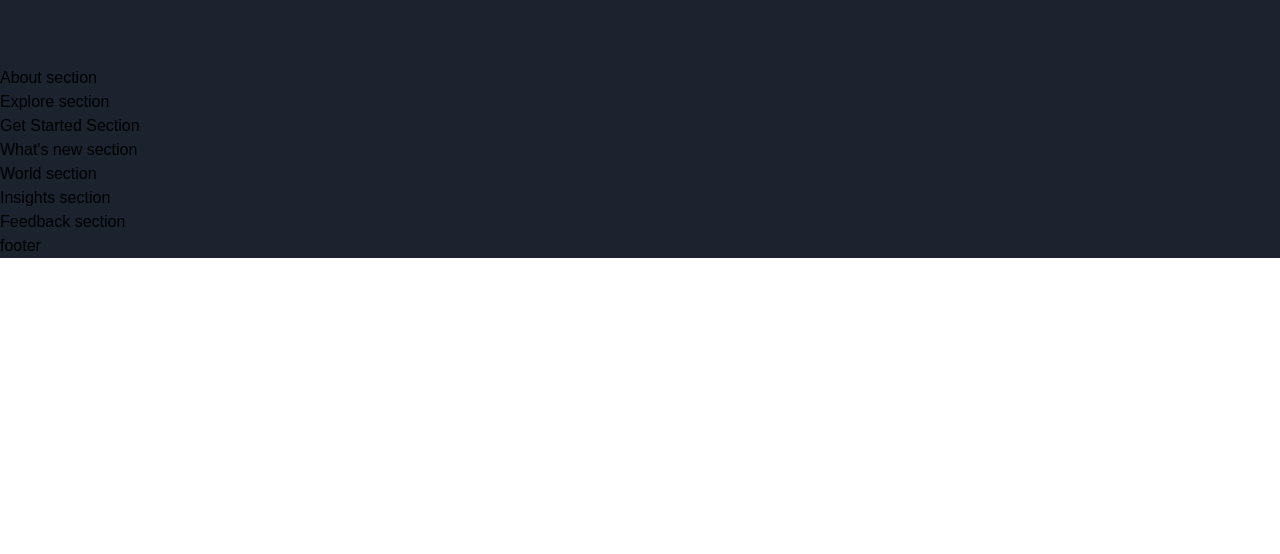
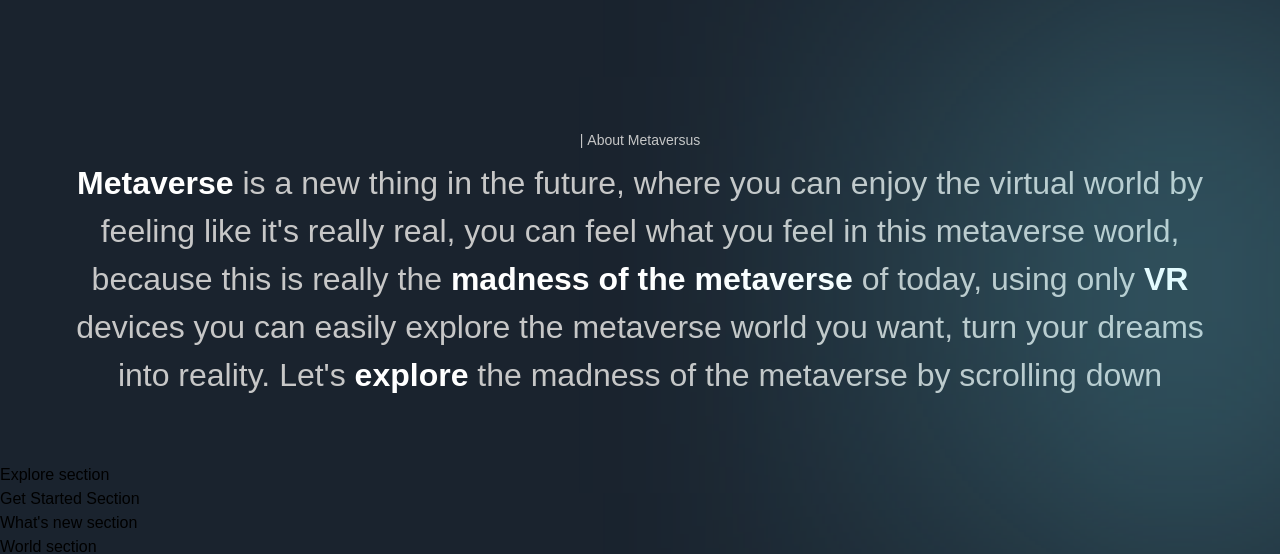
Before and after one commit to javorskyp/responsive_next_tailwind, a Next.js app: page / in a window 1280 px wide. Shown: the part 1038-1592 px from the top of the page. Before the commit the page ends 1296 px from the top, so only its background shows below. Built offline with nearby package versions, Linux system fonts and the light colour scheme; a web font is replaced by a local one.

Commit message:
about section - motions

```diff
--- a/components/CustomTexts.jsx
+++ b/components/CustomTexts.jsx
@@ -1,9 +1,28 @@
 'use client';
 
-export const TypingText = () => (
-  <p>Typing Text</p>
+import { motion } from 'framer-motion';
+import { textContainer, textVariant2 } from '../utils/motion';
+
+export const TypingText = ({ title, textStyles }) => (
+  <motion.p
+    variants={textContainer}
+    className={`font-normal text-[14px] text-secondary-white ${textStyles}`}
+  >
+    {Array.from(title).map((letter, index) => (
+      <motion.span variants={textVariant2} key={index}>
+        {letter === ' ' ? '\u00A0' : letter}
+      </motion.span>
+    ))}
+  </motion.p>
 );
 
-export const TitleText = () => (
-  <h2>Title Text</h2>
+export const TitleText = ({ title, textStyles }) => (
+  <motion.h2
+    variants={textVariant2}
+    initial="hidden"
+    whileInView="show"
+    className={`mt-[8px] font-bold md:text-[64px] text-[40px] text-white ${textStyles}`}
+  >
+    {title}
+  </motion.h2>
 );
--- a/sections/About.jsx
+++ b/sections/About.jsx
@@ -1,8 +1,43 @@
 'use client';
 
+import { motion } from 'framer-motion';
+import { TypingText } from '../components';
+
+import styles from '../styles';
+import { fadeIn, staggerContainer } from '../utils/motion';
+
 const About = () => (
-  <section>
-    About section
+  <section className={`${styles.paddings} relative z-10`}>
+    <div className="gradient-02 z-0" />
+    <motion.div
+      variants={staggerContainer}
+      initial="hidden"
+      whileInView="show"
+      viewport={{ once: false, amount: 0.25 }}
+      className={`${styles.innerWidth} mx-auto ${styles.flexCenter} flex-col`}
+    >
+      <TypingText title="| About Metaversus" textStyles="text-center" />
+
+      <motion.p
+        variants={fadeIn('up', 'tween', 0.2, 1)}
+        className="mt-[8px] font-normal sm:text-[32px] text-[20px] text-center text-secondary-white"
+      >
+      <span className="font-extrabold text-white">Metaverse</span> is a new
+        thing in the future, where you can enjoy the virtual world by feeling
+        like it's really real, you can feel what you feel in this metaverse
+        world, because this is really the{' '}
+        <span className="font-extrabold text-white">
+          madness of the metaverse
+        </span>{' '}
+        of today, using only{' '}
+        <span className="font-extrabold text-white">VR</span> devices you can
+        easily explore the metaverse world you want, turn your dreams into
+        reality. Let's{' '}
+        <span className="font-extrabold text-white">explore</span> the madness
+        of the metaverse by scrolling down
+
+      </motion.p>
+    </motion.div>
   </section>
 );
 
```
